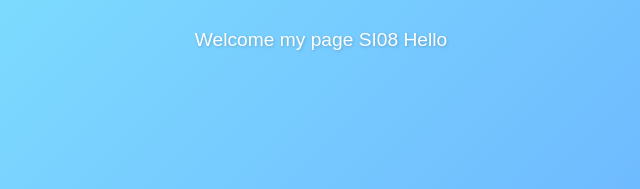
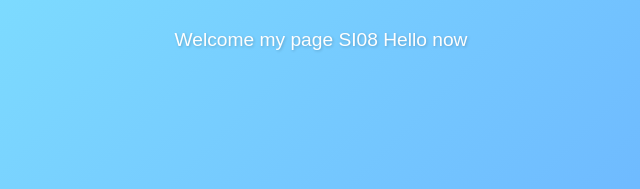
Before and after one commit to Karolpineda/statica_page_ec2, a plain HTML site: page index.html in a window 1280 px wide. Shown: the part 410-599 px from the top of the page, 319-959 px from the left. Drawn offline with Linux system fonts and the light colour scheme.

Commit message:
feat: :sparkles: Update index

```diff
--- a/index.html
+++ b/index.html
@@ -11,7 +11,7 @@
             Hello Word
         </h1>
         <p style="font-size: 1.2em; color: #fefefe; text-shadow: 1px 1px 3px rgba(0, 0, 0, 0.2);">
-            Welcome my page SI08 Hello
+            Welcome my page SI08 Hello now
         </p>
     </div>
 </body>
```
